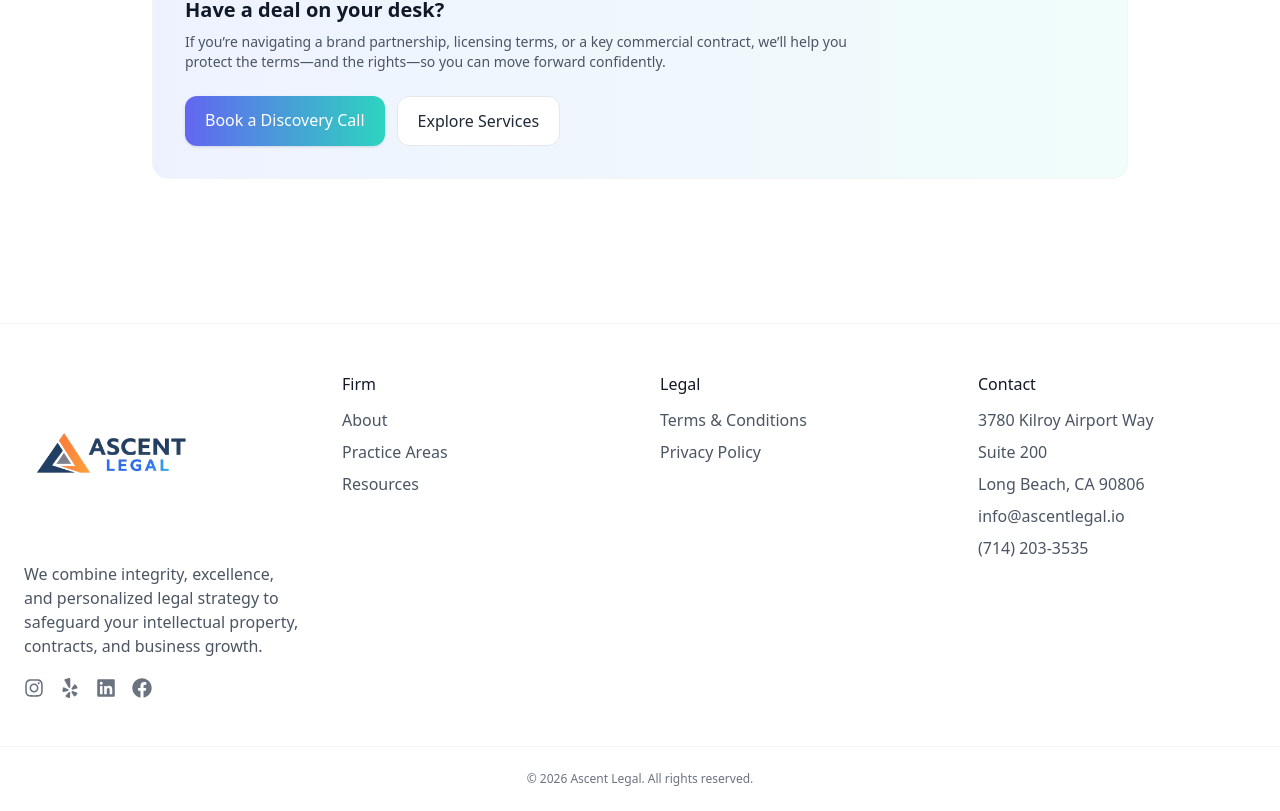
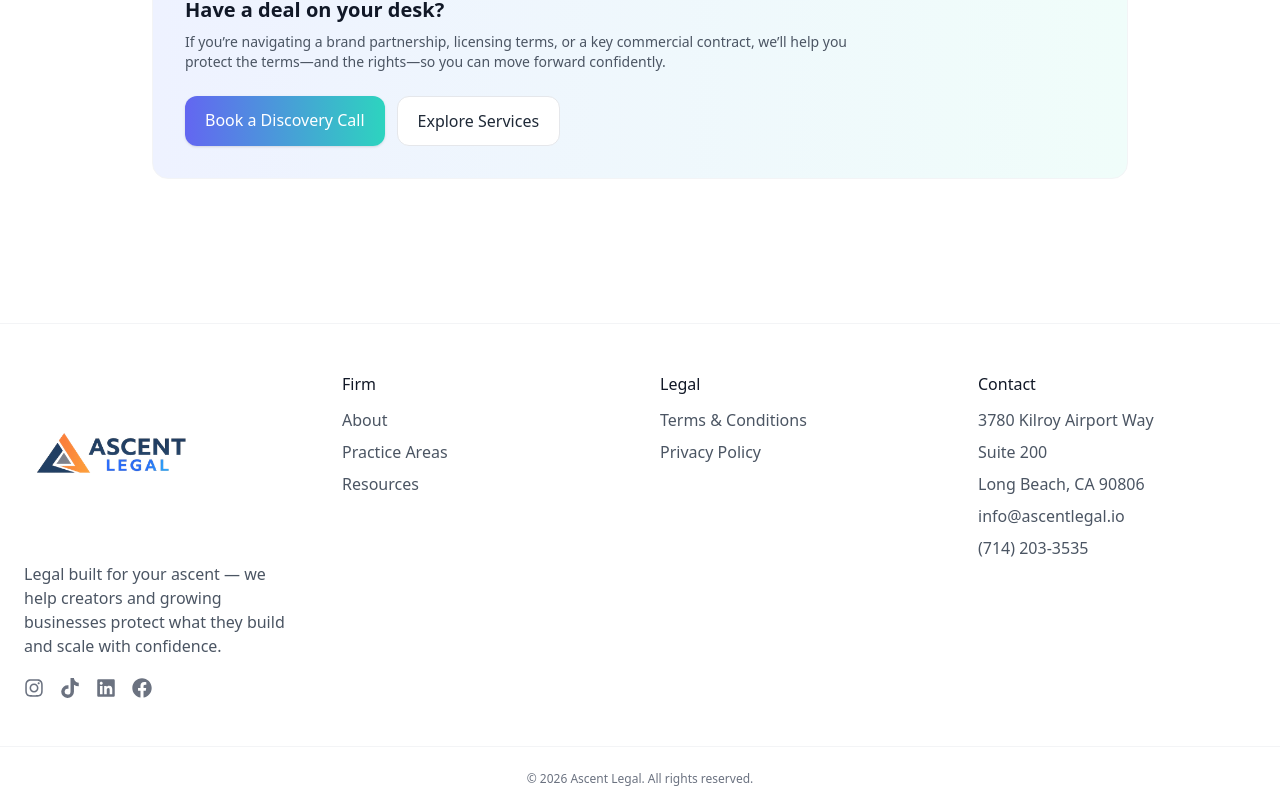
Before and after one commit to ajdreams17/Ascentlegal, a Next.js app: page /about in a window 1280 px wide. Shown: the part 1231-2042 px from the top of the page. Built offline with nearby package versions, Linux system fonts and the light colour scheme.

Commit message:
Update Footer.jsx

```diff
--- a/components/Footer.jsx
+++ b/components/Footer.jsx
@@ -1,6 +1,6 @@
 import Link from "next/link";
 import Image from "next/image";
-import { FaInstagram, FaYelp, FaLinkedin, FaFacebook } from "react-icons/fa";
+import { FaInstagram, FaTiktok, FaLinkedin, FaFacebook } from "react-icons/fa";
 
 export default function Footer() {
   return (
@@ -19,18 +19,16 @@ export default function Footer() {
               priority
             />
           </Link>
-
           <p className="mt-4 text-gray-600">
-            We combine integrity, excellence, and personalized legal strategy to
-            safeguard your intellectual property, contracts, and business growth.
+            Legal built for your ascent — we help creators and growing businesses
+            protect what they build and scale with confidence.
           </p>
-
           <div className="flex gap-4 mt-5 text-xl text-gray-500">
             <a href="https://www.instagram.com/ascent_legal" target="_blank" rel="noopener noreferrer" aria-label="Instagram">
               <FaInstagram className="hover:text-indigo-600" />
             </a>
-            <a href="https://www.yelp.com/biz/ascent-legal-long-beach" target="_blank" rel="noopener noreferrer" aria-label="Yelp">
-              <FaYelp className="hover:text-indigo-600" />
+            <a href="https://www.tiktok.com/@ascent_legal" target="_blank" rel="noopener noreferrer" aria-label="TikTok">
+              <FaTiktok className="hover:text-indigo-600" />
             </a>
             <a href="https://www.linkedin.com/company/ascent-legal/?viewAsMember=true" target="_blank" rel="noopener noreferrer" aria-label="LinkedIn">
               <FaLinkedin className="hover:text-indigo-600" />
```
